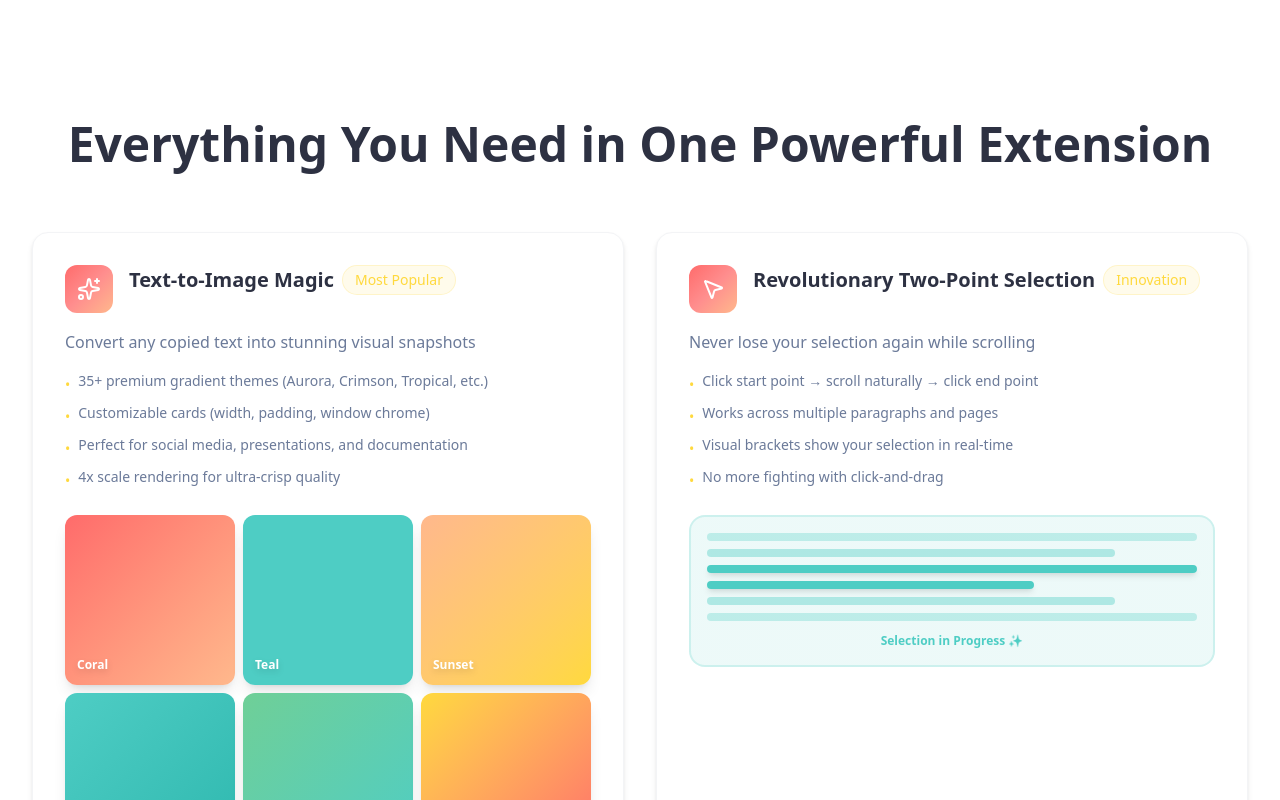
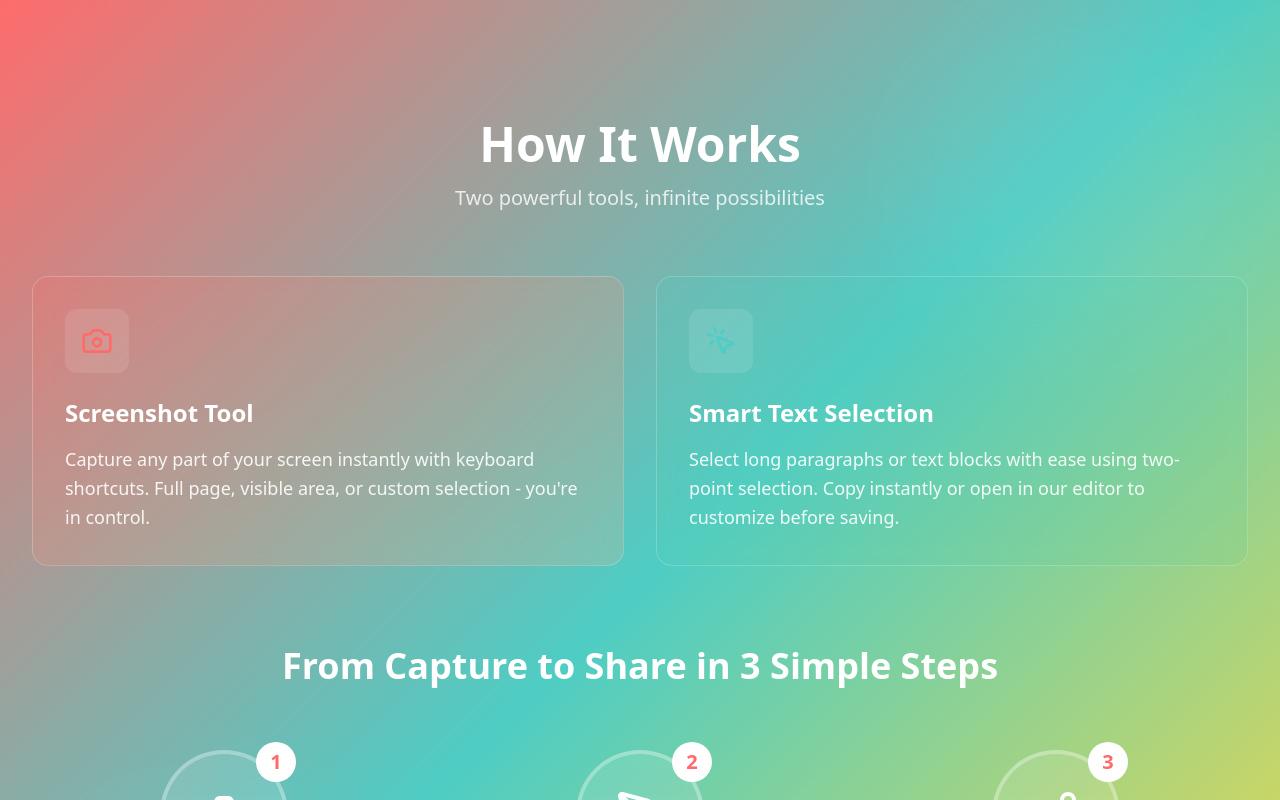
Before and after one commit to capture-smoothly/web-frontend, a Next.js app: page / in a window 1280 px wide. Shown: the part 2280-3080 px from the top of the page. Built offline with nearby package versions, Linux system fonts and the light colour scheme.

Commit message:
Fixed changes
Signed-off-by: Anuj Kumar Sharma <anujkumsharma9876@gmail.com>

```diff
--- a/src/app/page.tsx
+++ b/src/app/page.tsx
@@ -21,8 +21,8 @@ export default function Home() {
       <main>
         <HeroSection />
         <ProblemSection />
+        <HowItWorksSection />
         <SolutionSection />
-        <HowItWorksSection />
         <FeatureShowcaseSection />
         <ComparisonSection />
         <UseCasesSection />
--- a/src/components/sections/HowItWorksSection.tsx
+++ b/src/components/sections/HowItWorksSection.tsx
@@ -2,12 +2,29 @@
 
 import React from "react";
 import { motion } from "motion/react";
-import { Target, PenTool, Share2 } from "lucide-react";
+import { Camera, MousePointerClick, PenTool, Share2 } from "lucide-react";
+
+const mainTools = [
+  {
+    icon: Camera,
+    title: "Screenshot Tool",
+    description: "Capture any part of your screen instantly with keyboard shortcuts. Full page, visible area, or custom selection - you're in control.",
+    gradient: "from-coral/20 to-peach/20",
+    iconColor: "text-coral",
+  },
+  {
+    icon: MousePointerClick,
+    title: "Smart Text Selection",
+    description: "Select long paragraphs or text blocks with ease using two-point selection. Copy instantly or open in our editor to customize before saving.",
+    gradient: "from-teal/20 to-mint/20",
+    iconColor: "text-teal",
+  },
+];
 
 const steps = [
   {
     number: 1,
-    icon: Target,
+    icon: Camera,
     title: "Capture",
     description: "Press Ctrl+Shift+Y for quick screenshot, or use Copy Capture mode to grab text from any webpage. Our two-point selection makes long content a breeze.",
   },
@@ -43,8 +60,44 @@ export const HowItWorksSection: React.FC = () => {
           className="text-center mb-16"
         >
           <h2 className="text-4xl md:text-5xl font-bold mb-4">
+            How It Works
+          </h2>
+          <p className="text-xl text-white/80 max-w-3xl mx-auto">
+            Two powerful tools, infinite possibilities
+          </p>
+        </motion.div>
+
+        {/* Main Tools Section */}
+        <div className="grid md:grid-cols-2 gap-8 mb-20">
+          {mainTools.map((tool, index) => (
+            <motion.div
+              key={index}
+              initial={{ opacity: 0, y: 20 }}
+              whileInView={{ opacity: 1, y: 0 }}
+              viewport={{ once: true }}
+              transition={{ duration: 0.6, delay: index * 0.2 }}
+              className={`relative bg-gradient-to-br ${tool.gradient} backdrop-blur-sm border border-white/20 rounded-2xl p-8 hover:scale-105 transition-transform duration-300`}
+            >
+              <div className={`w-16 h-16 rounded-xl bg-white/10 flex items-center justify-center mb-6 ${tool.iconColor}`}>
+                <tool.icon className="w-8 h-8" />
+              </div>
+              <h3 className="text-2xl font-bold mb-4">{tool.title}</h3>
+              <p className="text-white/90 text-lg leading-relaxed">{tool.description}</p>
+            </motion.div>
+          ))}
+        </div>
+
+        {/* Divider */}
+        <motion.div
+          initial={{ opacity: 0, scale: 0.8 }}
+          whileInView={{ opacity: 1, scale: 1 }}
+          viewport={{ once: true }}
+          transition={{ duration: 0.6 }}
+          className="text-center mb-16"
+        >
+          <h3 className="text-3xl md:text-4xl font-bold mb-4">
             From Capture to Share in 3 Simple Steps
-          </h2>
+          </h3>
         </motion.div>
 
         {/* Desktop - Horizontal Timeline */}
```
